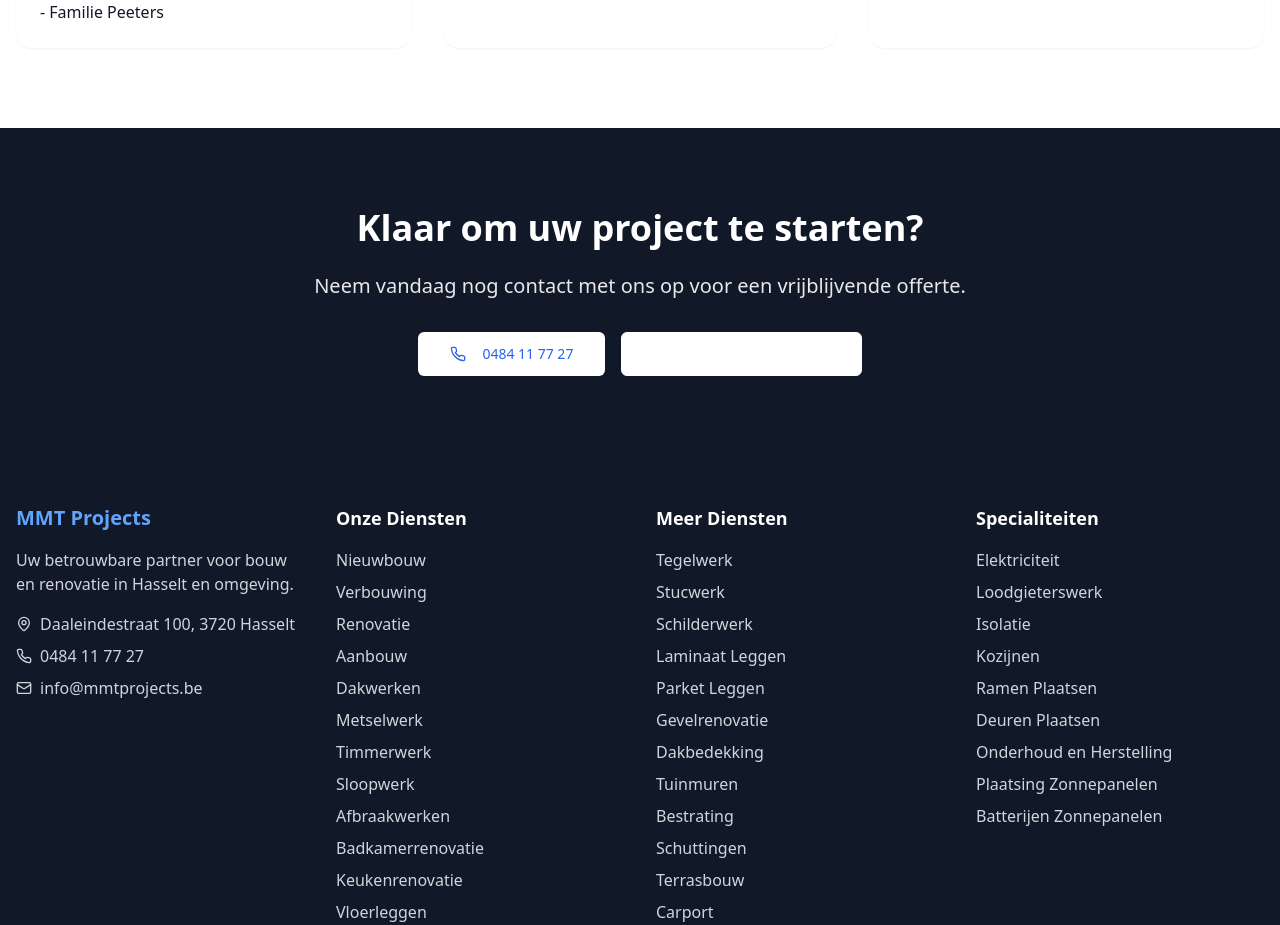
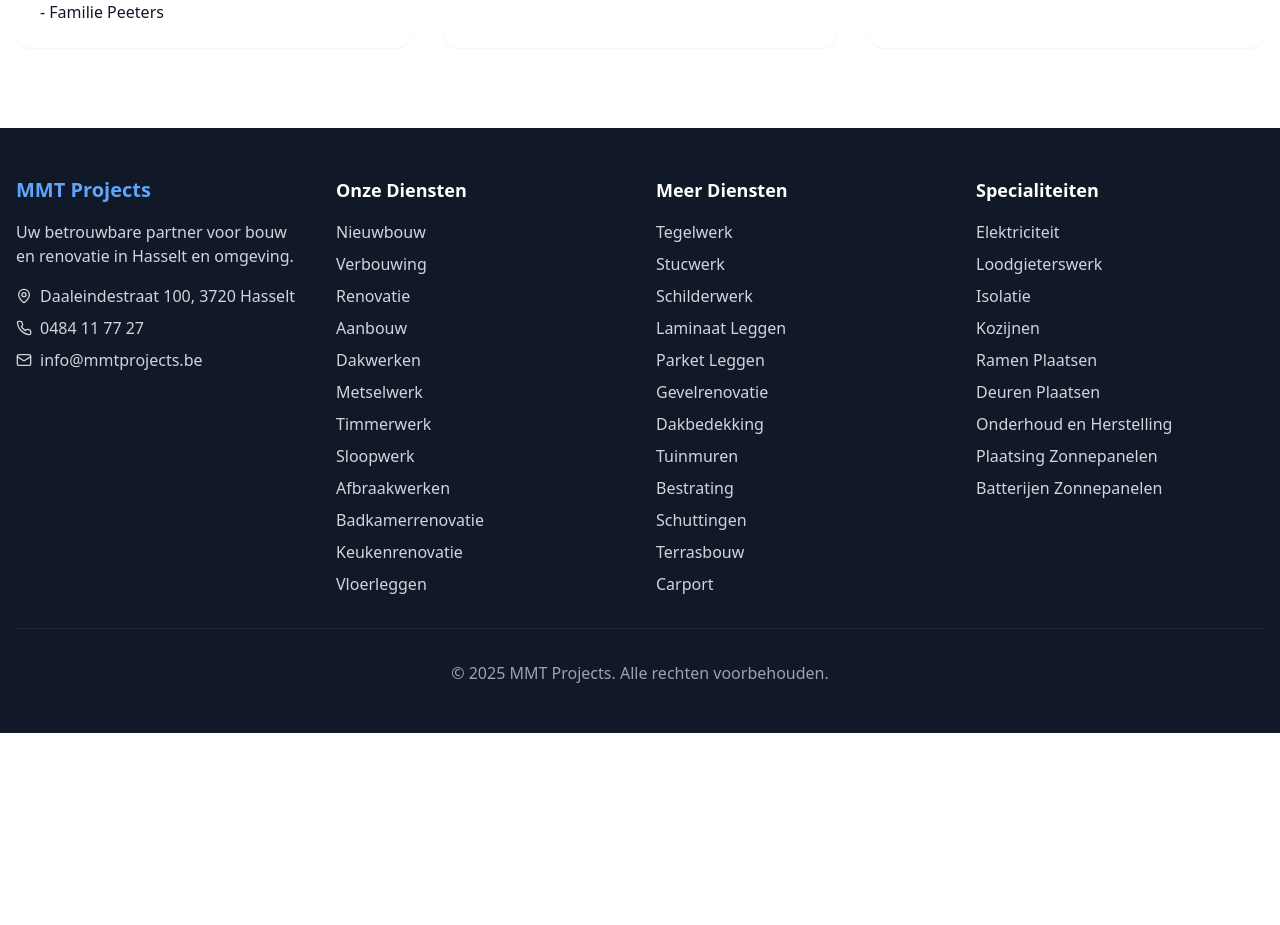
Before and after one commit to LeviHackermann/bouw-en-verbouw-gids, a React (Vite) app: page / in a window 1280 px wide. Shown: the part 4208-5133 px from the top of the page. After the commit the page ends 4941 px from the top, so only its background shows below. Built offline with nearby package versions, Linux system fonts and the light colour scheme.

Commit message:
Remove the CTA section
Removed the CTA section from the index page.

```diff
--- a/src/pages/Index.tsx
+++ b/src/pages/Index.tsx
@@ -451,28 +451,6 @@ const Index = () => {
             </div>
           </div>
         </section>
-
-        {/* CTA Section */}
-        <section className="py-20 px-4 bg-gray-900 text-white">
-          <div className="max-w-5xl mx-auto">
-            <div className="text-center">
-              <h2 className="text-3xl sm:text-4xl font-bold mb-6">Klaar om uw project te starten?</h2>
-              <p className="text-xl mb-8 text-white/90 max-w-2xl mx-auto">
-                Neem vandaag nog contact met ons op voor een vrijblijvende offerte.
-              </p>
-              <div className="flex flex-col sm:flex-row gap-4 justify-center">
-                <Button size="lg" className="bg-white text-blue-600 hover:bg-gray-100">
-                  <Phone className="mr-2 h-5 w-5" />
-                  0484 11 77 27
-                </Button>
-                <Button size="lg" variant="outline" className="border-white text-white hover:bg-white hover:text-blue-600">
-                  <Mail className="mr-2 h-5 w-5" />
-                  info@mmtprojects.be
-                </Button>
-              </div>
-            </div>
-          </div>
-        </section>
       </div>
 
       <Footer />
```
